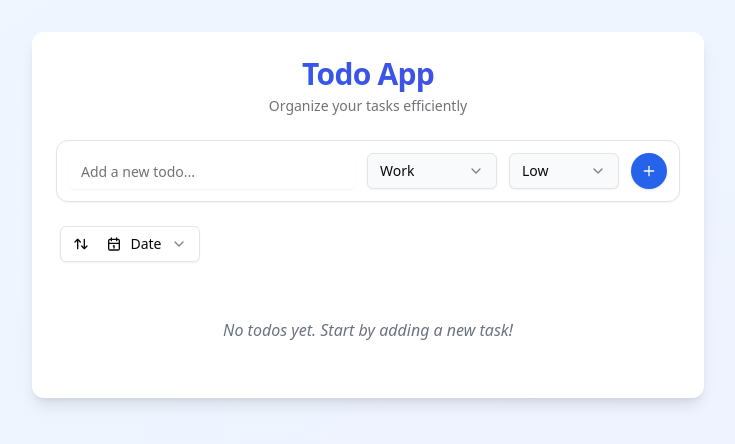
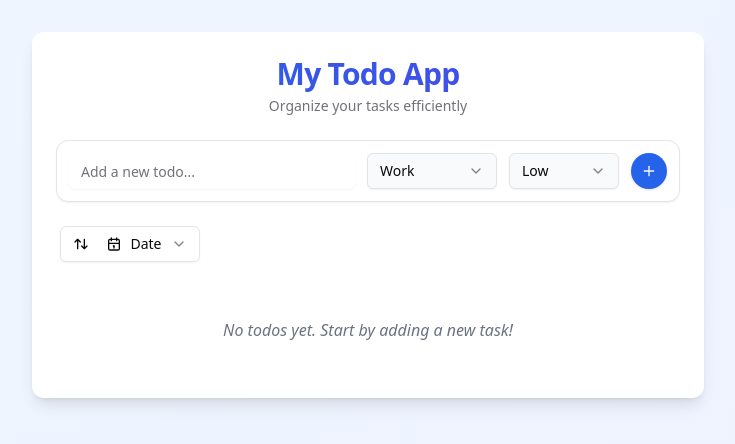
Before and after one commit to pushkar1jain995/Todo-app, a Next.js app: page / in a window 1280 px wide. Shown: the top 444 px of the page, without its empty margins (272-1007 px from the left). Built offline with nearby package versions, Linux system fonts and the light colour scheme.

Commit message:
Change Title

```diff
--- a/app/page.js
+++ b/app/page.js
@@ -24,7 +24,7 @@ export default function Home() {
             <Card className="shadow-lg border-0">
               <CardHeader className="space-y-1 text-center">
                 <CardTitle className="text-3xl font-bold bg-gradient-to-r from-blue-600 to-indigo-600 bg-clip-text text-transparent">
-                  Todo App
+                  My Todo App
                 </CardTitle>
                 <p className="text-sm text-muted-foreground">Organize your tasks efficiently</p>
               </CardHeader>
```
Also changed, not shown: app/loading.js (line endings or trailing spaces).
